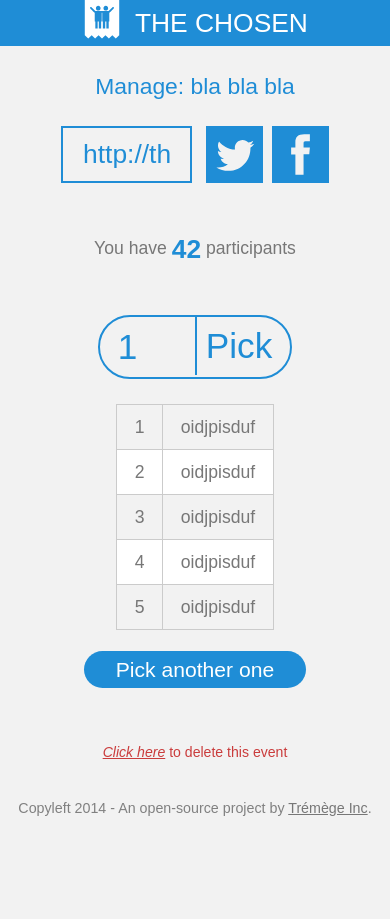
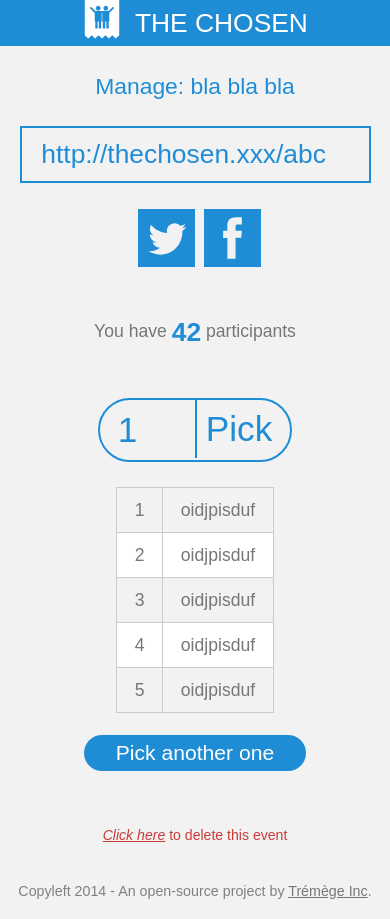
Before and after one commit to Tremege/templates, a plain HTML site: page admin.html in a window 390 px wide. Before the commit the page ends 844 px from the top, so only its background shows below. Drawn offline with Linux system fonts and the light colour scheme.

Commit message:
Improve responsive for share buttons in admin page + better css indentation

```diff
--- a/design.css
+++ b/design.css
@@ -7,6 +7,8 @@ body {
     text-align: center;
     background: #f2f2f2;
 }
+
+
 /* HEADER */
 
 header,
@@ -14,10 +16,12 @@ section#homepage {
     color: #fff;
     background: #1f8dd6;
 }
+
 header h1 {
     line-height: 1.5em;
     font-size: 2.5em;
 }
+
 header h1 a {
     display: inline-block;
     padding-left: 2em;
@@ -28,19 +32,24 @@ header h1 a {
     text-transform: uppercase;
     background: url('images/logo.svg') no-repeat scroll left top / auto 1.5em transparent;
 }
+
 header h1 a:hover {
     opacity: 0.95;
 }
+
+
 /* Home page */
 
 section#homepage {
     padding: 4em 0;
 }
+
 section#homepage .about {
     padding: 1.5em 0;
     font-size: 1.3em;
     line-height: 1.5em;
 }
+
 section#homepage input[type="text"] {
     width: calc(100% - 1.626em);
     padding: 0.5em 0.75em;
@@ -49,46 +58,59 @@ section#homepage input[type="text"] {
     border: 0.063em solid #fff;
     background: none;
 }
+
 section#homepage input[type="text"]::-webkit-input-placeholder {
     color: #fff
 }
+
 section#homepage input[type="text"]:-moz-placeholder {
     /* Firefox 18- */
     color: #fff;
 }
+
 section#homepage input[type="text"]::-moz-placeholder {
     /* Firefox 19+ */
     color: #fff;
 }
+
 section#homepage input[type="text"]:-ms-input-placeholder {
     color: #fff;
 }
+
 section#homepage input[type="text"]:focus {
     color: #1f8dd6;
     background: #fff;
 }
+
 section#homepage input[type="text"]:focus::-webkit-input-placeholder {
     color: #1f8dd6;
 }
+
 section#homepage input[type="text"]:focus:-moz-placeholder {
     /* Firefox 18- */
     color: #1f8dd6;
 }
+
 section#homepage input[type="text"]:focus::-moz-placeholder {
     /* Firefox 19+ */
     color: #1f8dd6;
 }
+
 section#homepage input[type="text"]:focus:-ms-input-placeholder {
     color: #1f8dd6;
 }
+
 section#homepage input[type="submit"] {
     color: #1f8dd6;
     font-size: 2em;
     background: #fff;
 }
+
 section#homepage input[type="submit"]:hover {
     background-image: linear-gradient(transparent, rgba(0, 0, 0, 0.05) 40%, rgba(0, 0, 0, 0.1));
 }
+
+
 /* Home footer */
 
 #homefooter article {
@@ -99,11 +121,14 @@ section#homepage input[type="submit"]:hover {
     max-width: 20em;
     vertical-align: top;
 }
+
 #homefooter article h2 {
     padding: 1em 0;
     color: #1f8dd6;
     font-size: 1.3em;
 }
+
+
 /* FOOTER */
 
 footer {
@@ -111,55 +136,69 @@ footer {
     color: grey;
     font-size: 0.9em;
 }
+
 footer a {
     color: #777;
 }
+
 #footerbottom {
     display: inline-block;
     padding: 0.5em 0;
     font-size: 0.9em;
 }
+
 #footerbottom hr {
     width: 10em;
 }
+
+
 /*  ADMIN PAGE */
 
 #share {
     margin-bottom: 1em;
 }
+
 #share input[type="text"] {
     display: inline-block;
     vertical-align: top;
     width: calc(100% - 10em);
     height: 1em;
 }
+
 #share ul {
     display: inline-block;
     vertical-align: top;
 }
+
 #share li {
     display: inline;
     float: left;
     margin-left: 0.5em;
 }
+
 #share li a {
     text-decoration: none;
 }
+
 #share li img {
     width: 3.25em;
 }
+
 section p {
     margin: 1.5em 0;
 }
+
 #participants {
     color: #1f8dd6;
     font-size: 1.5em;
     font-weight: bold;
     vertical-align: middle;
 }
+
 #chosen {
     margin-top: 1.5em;
 }
+
 .pick {
     display: inline-block;
     margin-bottom: 1em;
@@ -170,6 +209,7 @@ section p {
     cursor: pointer;
     overflow: hidden;
 }
+
 .pick input[type="number"] {
     vertical-align: top;
     width: 2em;
@@ -181,6 +221,7 @@ section p {
     background: none;
     border: none;
 }
+
 .pick button {
     display: inline-block;
     vertical-align: top;
@@ -195,10 +236,12 @@ section p {
     border-left: 0.063em solid #1f8dd6;
     border-radius: 0;
 }
+
 .pick button:hover {
     color: #fff;
     background: #1f8dd6;
 }
+
 section table {
     max-width: 100%;
     margin: auto;
@@ -206,31 +249,39 @@ section table {
     text-align: left;
     border: 0.063em solid #cbcbcb;
 }
+
 section td {
     padding: 0.5em 1em;
     border: 0.063em solid #cbcbcb;
 }
+
 section tr {
     background: #f2f2f2;
 }
+
 section tr:nth-child(even) {
     background: #fff;
 }
+
 #delete {
     margin-top: 1.5em;
     color: #ca3c3c;
     font-size: 0.8em;
 }
+
 #delete a {
     color: #ca3c3c;
     font-style: italic;
 }
+
+
 /* COMMON */
 
 .wrap {
     max-width: 35em;
     margin: auto;
 }
+
 input[type="text"] {
     max-width: calc(100% - 1.626em);
     padding: 0.5em 0.75em;
@@ -239,38 +290,48 @@ input[type="text"] {
     border: 0.1em solid #1f8dd6;
     background: none;
 }
+
 input[type="text"]::-webkit-input-placeholder {
     color: #1f8dd6;
 }
+
 input[type="text"]:-moz-placeholder {
     /* Firefox 18- */
     color: #1f8dd6;
 }
+
 input[type="text"]::-moz-placeholder {
     /* Firefox 19+ */
     color: #1f8dd6;
 }
+
 input[type="text"]:-ms-input-placeholder {
     color: #1f8dd6;
 }
+
 input[type="text"]:focus {
     color: #fff;
     background: #1f8dd6;
 }
+
 input[type="text"]:focus::-webkit-input-placeholder {
     color: #fff;
 }
+
 input[type="text"]:focus:-moz-placeholder {
     /* Firefox 18- */
     color: #fff;
 }
+
 input[type="text"]:focus::-moz-placeholder {
     /* Firefox 19+ */
     color: #fff;
 }
+
 input[type="text"]:focus:-ms-input-placeholder {
     color: #fff;
 }
+
 input[type="submit"],
 button {
     margin: 1em auto;
@@ -282,27 +343,34 @@ button {
     border-radius: 10em;
     cursor: pointer;
 }
+
 input[type="submit"]:hover,
 button:hover {
     background-image: linear-gradient(transparent, rgba(0, 0, 0, 0.05) 40%, rgba(0, 0, 0, 0.1));
 }
+
 section h2 {
     padding: 1em 0;
     color: #1f8dd6;
     font-size: 1.3em;
     line-height: 1.5em;
 }
+
 b {
     font-weight: bold;
 }
+
 section p b {
     color: #1f8dd6;
 }
+
 hr {
     width: 10em;
     background: #d0d0d0;
     border: none;
 }
+
+
 /* MEDIA QUERIES */
 
 @media screen and (max-width: 28em) {
@@ -315,4 +383,9 @@ hr {
     section table {
         font-size: 1em;
     }
+    #share input[type="text"] {
+        display: block;
+        width: 100%;
+        margin-bottom: 1em;
+    }
 }
```
